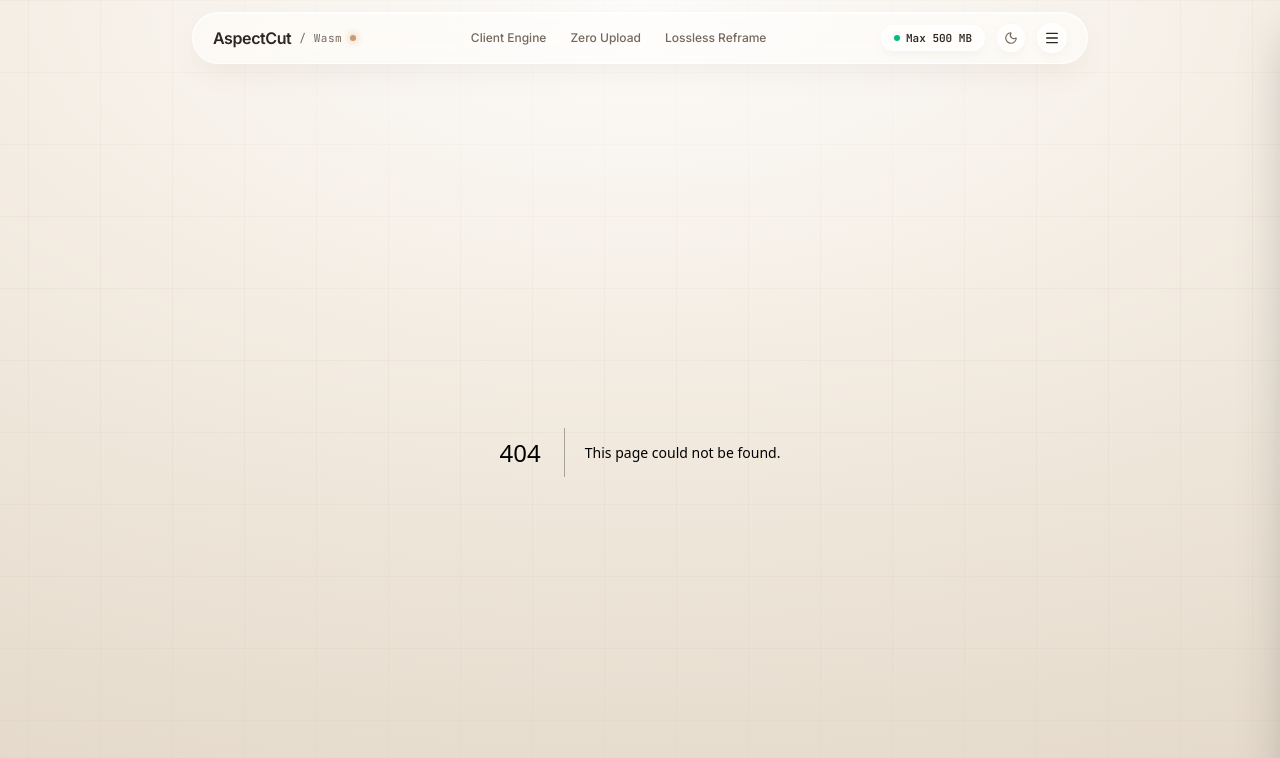
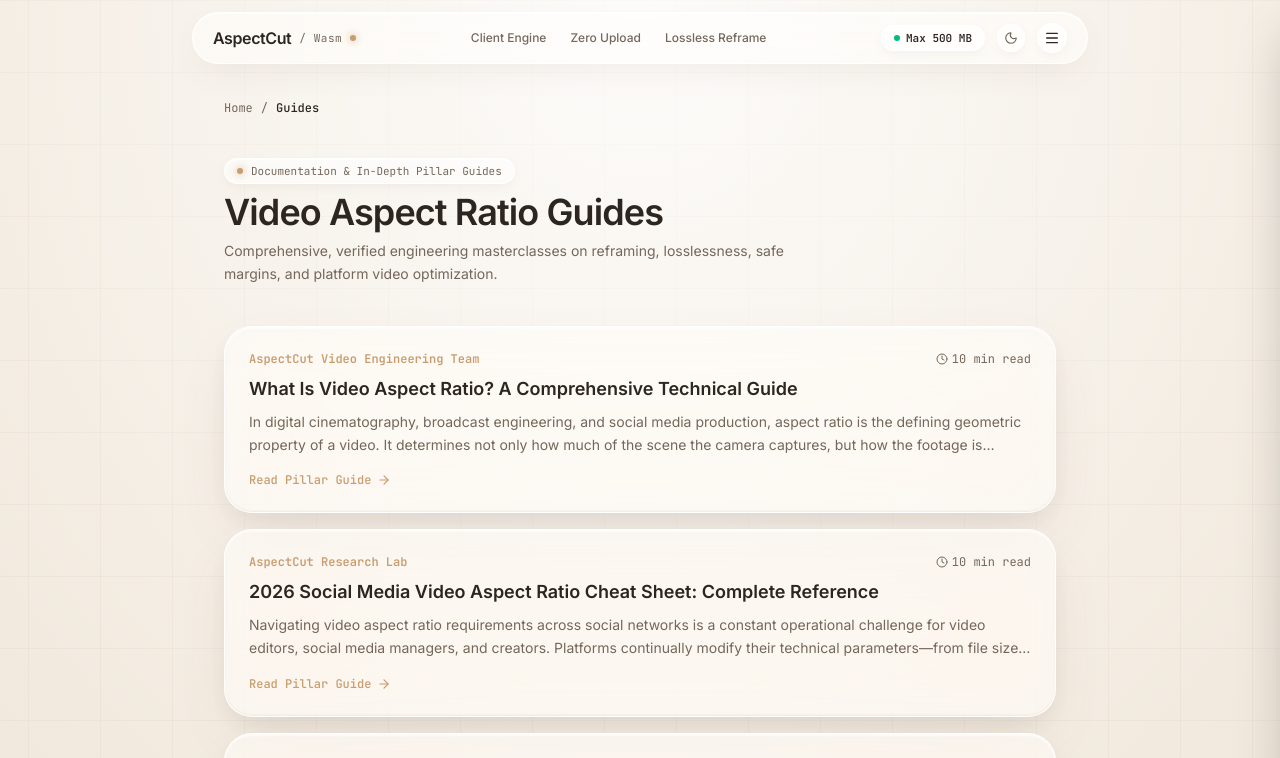
Before and after one commit to ShreyashSrivastavaa/AspectChanger, a Next.js app: page /guides in a window 1280 px wide. Before the commit this address had no page. Shown: the top 758 px of the page. Built offline with nearby package versions, Linux system fonts and the light colour scheme.

Commit message:
feat(pages): build pillar guides directory hub

```diff
--- /dev/null
+++ b/src/app/guides/page.tsx
@@ -0,0 +1,91 @@
+import type { Metadata } from "next";
+import Link from "next/link";
+import { GUIDES_DATA } from "@/lib/seo/guides-data";
+import { BRAND } from "@/lib/config";
+import { ArrowRight, BookOpen, Clock } from "lucide-react";
+
+export const metadata: Metadata = {
+  title: `Aspect Ratio Guides & Technical Documentation | ${BRAND.name}`,
+  description:
+    "Authoritative guides, calculations, safe zone recommendations, and visual comparisons for video aspect ratios across short-form, mobile feeds, and widescreen.",
+  alternates: {
+    canonical: `${BRAND.domain}/guides`,
+  },
+};
+
+export default function GuidesIndexPage() {
+  const guides = Object.values(GUIDES_DATA);
+
+  const jsonLdBreadcrumb = {
+    "@context": "https://schema.org",
+    "@type": "BreadcrumbList",
+    itemListElement: [
+      {
+        "@type": "ListItem",
+        position: 1,
+        name: "Home",
+        item: BRAND.domain,
+      },
+      {
+        "@type": "ListItem",
+        position: 2,
+        name: "Guides",
+        item: `${BRAND.domain}/guides`,
+      },
+    ],
+  };
+
+  return (
+    <div className="w-full max-w-[880px] mx-auto px-4 sm:px-6 py-12 space-y-10" suppressHydrationWarning>
+      <script
+        type="application/ld+json"
+        dangerouslySetInnerHTML={{ __html: JSON.stringify(jsonLdBreadcrumb) }}
+      />
+
+      <nav className="flex items-center gap-2 font-mono text-xs text-[var(--text-muted)]">
+        <Link href="/" className="hover:text-[var(--text-main)]">Home</Link>
+        <span>/</span>
+        <span className="text-[var(--text-main)] font-medium">Guides</span>
+      </nav>
+
+      <div className="space-y-2">
+        <div className="inline-flex items-center gap-2 px-3 py-1 rounded-full glass-pill text-[11px] font-mono text-[var(--text-muted)]">
+          <span className="w-1.5 h-1.5 rounded-full bg-[#c89c6e] shadow-[0_0_8px_#c89c6e]" />
+          <span>Documentation & In-Depth Pillar Guides</span>
+        </div>
+        <h1 className="text-3xl sm:text-4xl font-semibold tracking-tight text-[var(--text-main)]">
+          Video Aspect Ratio Guides
+        </h1>
+        <p className="text-sm text-[var(--text-muted)] leading-relaxed max-w-xl">
+          Comprehensive, verified engineering masterclasses on reframing, losslessness, safe margins, and platform video optimization.
+        </p>
+      </div>
+
+      <div className="grid grid-cols-1 gap-4">
+        {guides.map((guide) => (
+          <Link
+            key={guide.slug}
+            href={`/guides/${guide.slug}`}
+            className="group p-6 rounded-2xl glass-panel hover:border-[#c89c6e] hover:shadow-xl transition-all duration-200 block space-y-2"
+          >
+            <div className="flex items-center justify-between text-xs text-[var(--text-muted)] font-mono">
+              <span className="text-[#c89c6e] font-semibold">{guide.author}</span>
+              <span className="flex items-center gap-1">
+                <Clock className="w-3 h-3" /> {guide.readingTimeMinutes} min read
+              </span>
+            </div>
+            <h2 className="text-base sm:text-lg font-semibold text-[var(--text-main)] group-hover:text-[#c89c6e] transition-colors">
+              {guide.h1}
+            </h2>
+            <p className="text-xs sm:text-sm text-[var(--text-muted)] leading-relaxed line-clamp-2">
+              {guide.introduction}
+            </p>
+            <div className="pt-2 flex items-center gap-1.5 font-mono text-xs text-[#c89c6e] font-medium">
+              Read Pillar Guide <ArrowRight className="w-3.5 h-3.5 group-hover:translate-x-1 transition-transform" />
+            </div>
+          </Link>
+        ))}
+      </div>
+    </div>
+  );
+}
```
